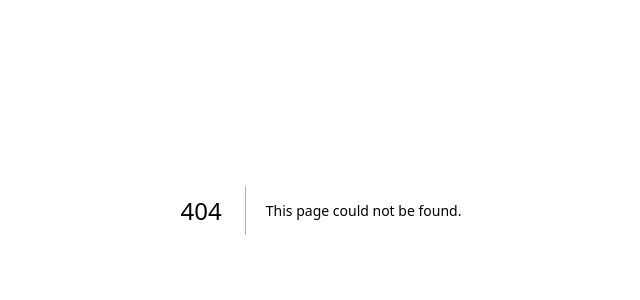
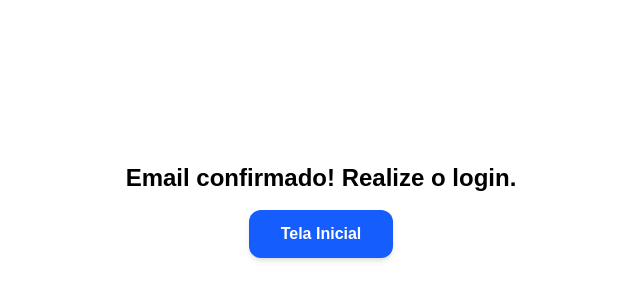
Before and after one commit to brnschxx-dot/mirante-indica, a Next.js app: page /confirmado in a window 1280 px wide. Before the commit this address had no page. Shown: the part 190-490 px from the top of the page, without its empty margins (319-959 px from the left). Built offline with nearby package versions, Linux system fonts and the light colour scheme.

Commit message:
add tela confirmação

```diff
--- /dev/null
+++ b/app/confirmado/page.tsx
@@ -0,0 +1,18 @@
+'use client'
+import { useRouter } from 'next/navigation'
+
+export default function Confirmado() {
+  const router = useRouter()
+
+  return (
+    <div className="h-screen flex flex-col items-center justify-center bg-white p-8 text-black text-center">
+      <h1 className="text-2xl font-bold mb-4">Email confirmado! Realize o login.</h1>
+      <button
+        onClick={() => router.push('/login')}
+        className="bg-blue-600 text-white px-8 py-3 rounded-xl font-bold shadow-md hover:bg-blue-700 transition-all"
+      >
+        Tela Inicial
+      </button>
+    </div>
+  )
+}
```
